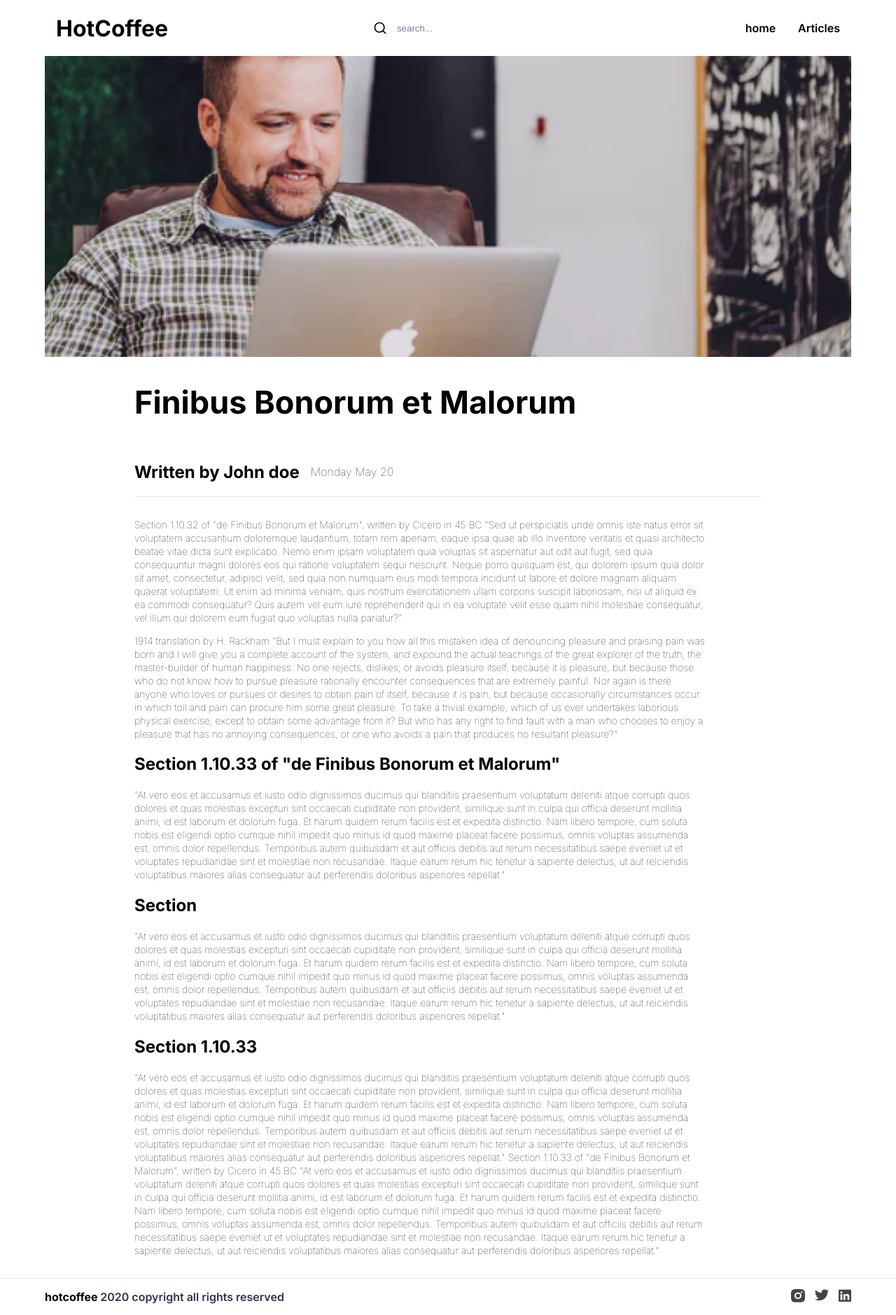
After one commit to ArcoDev/HotCofee, a PHP site: page /article.html in a window 1280 px wide. The commit adds this page. Shown: the whole page at 70% size. Run offline with PHP 8.4, Linux system fonts and the light colour scheme.

Commit message:
Maquetando seccion article y formulario de contacto

```diff
--- /dev/null
+++ b/article.html
@@ -0,0 +1,87 @@
+<!DOCTYPE html>
+<html lang="en">
+
+<head>
+    <meta charset="UTF-8">
+    <meta http-equiv="X-UA-Compatible" content="IE=edge">
+    <meta name="viewport" content="width=device-width, initial-scale=1.0">
+    <title>HotCoffee</title>
+    <link rel="stylesheet" href="assets/css/styles.css">
+</head>
+
+<body>
+    <header class="header">
+        <nav class="navbar">
+            <div class="box logo">
+                <a href="index.html">
+                    <h2>HotCoffee</h2>
+                </a>
+            </div>
+            <div class="box search">
+                <div class=" content-search">
+                    <img src="assets/icons/search.svg" alt="icon search" />
+                    <input type="search" placeholder="search...">
+                </div>
+            </div>
+            <div class="box items">
+                <ul class="links">
+                    <li><a href="#">home</a></li>
+                    <li><a href="#">Articles</a></li>
+                </ul>
+            </div>
+            <div class="box menu-mobile">
+                <img src="assets/icons/hamburguer.svg" alt="icon menu mobile">
+            </div>
+        </nav>
+    </header>
+    <section class="header-arcticle">
+        <img src="assets/img/article.png" alt="Imagen Article">
+    </section>
+    <section class="content-article">
+        <h1>Finibus Bonorum et Malorum</h1>
+        <div class="creator">
+            <h2>Written by John doe</h2>
+            <p>Monday  May 20</p>
+        </div>
+        <div class="text-article">
+            <p>Section 1.10.32 of "de Finibus Bonorum et Malorum", written by Cicero in 45 BC
+                "Sed ut perspiciatis unde omnis iste natus error sit voluptatem accusantium doloremque laudantium, totam rem aperiam, eaque ipsa quae ab illo inventore veritatis et quasi architecto beatae vitae dicta sunt explicabo. Nemo enim ipsam voluptatem quia voluptas sit aspernatur aut odit aut fugit, sed quia consequuntur magni dolores eos qui ratione voluptatem sequi nesciunt. Neque porro quisquam est, qui dolorem ipsum quia dolor sit amet, consectetur, adipisci velit, sed quia non numquam eius modi tempora incidunt ut labore et dolore magnam aliquam quaerat voluptatem. Ut enim ad minima veniam, quis nostrum exercitationem ullam corporis suscipit laboriosam, nisi ut aliquid ex ea commodi consequatur? Quis autem vel eum iure reprehenderit qui in ea voluptate velit esse quam nihil molestiae consequatur, vel illum qui dolorem eum fugiat quo voluptas nulla pariatur?"</p>
+
+                <p>1914 translation by H. Rackham
+                "But I must explain to you how all this mistaken idea of denouncing pleasure and praising pain was born and I will give you a complete account of the system, and expound the actual teachings of the great explorer of the truth, the master-builder of human happiness. No one rejects, dislikes, or avoids pleasure itself, because it is pleasure, but because those who do not know how to pursue pleasure rationally encounter consequences that are extremely painful. Nor again is there anyone who loves or pursues or desires to obtain pain of itself, because it is pain, but because occasionally circumstances occur in which toil and pain can procure him some great pleasure. To take a trivial example, which of us ever undertakes laborious physical exercise, except to obtain some advantage from it? But who has any right to find fault with a man who chooses to enjoy a pleasure that has no annoying consequences, or one who avoids a pain that produces no resultant pleasure?"</p>
+
+                <h2>Section 1.10.33 of "de Finibus Bonorum et Malorum"</h2>
+
+                <p>"At vero eos et accusamus et iusto odio dignissimos ducimus qui blanditiis praesentium voluptatum deleniti atque corrupti quos dolores et quas molestias excepturi sint occaecati cupiditate non provident, similique sunt in culpa qui officia deserunt mollitia animi, id est laborum et dolorum fuga. Et harum quidem rerum facilis est et expedita distinctio. Nam libero tempore, cum soluta nobis est eligendi optio cumque nihil impedit quo minus id quod maxime placeat facere possimus, omnis voluptas assumenda est, omnis dolor repellendus. Temporibus autem quibusdam et aut officiis debitis aut rerum necessitatibus saepe eveniet ut et voluptates repudiandae sint et molestiae non recusandae. Itaque earum rerum hic tenetur a sapiente delectus, ut aut reiciendis voluptatibus maiores alias consequatur aut perferendis doloribus asperiores repellat."</p>
+
+                <h2>Section</h2>
+
+                <p>"At vero eos et accusamus et iusto odio dignissimos ducimus qui blanditiis praesentium voluptatum deleniti atque corrupti quos dolores et quas molestias excepturi sint occaecati cupiditate non provident, similique sunt in culpa qui officia deserunt mollitia animi, id est laborum et dolorum fuga. Et harum quidem rerum facilis est et expedita distinctio. Nam libero tempore, cum soluta nobis est eligendi optio cumque nihil impedit quo minus id quod maxime placeat facere possimus, omnis voluptas assumenda est, omnis dolor repellendus. Temporibus autem quibusdam et aut officiis debitis aut rerum necessitatibus saepe eveniet ut et voluptates repudiandae sint et molestiae non recusandae. Itaque earum rerum hic tenetur a sapiente delectus, ut aut reiciendis voluptatibus maiores alias consequatur aut perferendis doloribus asperiores repellat."</p>
+
+                <h2>Section 1.10.33</h2>
+
+                <p>"At vero eos et accusamus et iusto odio dignissimos ducimus qui blanditiis praesentium voluptatum deleniti atque corrupti quos dolores et quas molestias excepturi sint occaecati cupiditate non provident, similique sunt in culpa qui officia deserunt mollitia animi, id est laborum et dolorum fuga. Et harum quidem rerum facilis est et expedita distinctio. Nam libero tempore, cum soluta nobis est eligendi optio cumque nihil impedit quo minus id quod maxime placeat facere possimus, omnis voluptas assumenda est, omnis dolor repellendus. Temporibus autem quibusdam et aut officiis debitis aut rerum necessitatibus saepe eveniet ut et voluptates repudiandae sint et molestiae non recusandae. Itaque earum rerum hic tenetur a sapiente delectus, ut aut reiciendis voluptatibus maiores alias consequatur aut perferendis doloribus asperiores repellat."
+                Section 1.10.33 of "de Finibus Bonorum et Malorum", written by Cicero in 45 BC
+                "At vero eos et accusamus et iusto odio dignissimos ducimus qui blanditiis praesentium voluptatum deleniti atque corrupti quos dolores et quas molestias excepturi sint occaecati cupiditate non provident, similique sunt in culpa qui officia deserunt mollitia animi, id est laborum et dolorum fuga. Et harum quidem rerum facilis est et expedita distinctio. Nam libero tempore, cum soluta nobis est eligendi optio cumque nihil impedit quo minus id quod maxime placeat facere possimus, omnis voluptas assumenda est, omnis dolor repellendus. Temporibus autem quibusdam et aut officiis debitis aut rerum necessitatibus saepe eveniet ut et voluptates repudiandae sint et molestiae non recusandae. Itaque earum rerum hic tenetur a sapiente delectus, ut aut reiciendis voluptatibus maiores alias consequatur aut perferendis doloribus asperiores repellat."</p>
+        </div>
+    </section>
+    <footer class="footer">
+        <div class="text-footer">
+            <h3>hotcoffee <span>2020 copyright all rights reserved</span></h3>
+        </div>
+        <div class="socials">
+            <a href="http://">
+                <img src="assets/icons/instagram.svg" alt="Instagram">
+            </a>
+            <a href="http://">
+                <img src="assets/icons/twitter.svg" alt="Twitter">
+            </a>
+            <a href="http://">
+                <img src="assets/icons/linkedin.svg" alt="Linkedin">
+            </a>
+        </div>
+    </footer>
+    <script src="assets/js/app.js"></script>
+</body>
+
+</html>
--- a/assets/css/styles.css
+++ b/assets/css/styles.css
@@ -184,6 +184,7 @@ input {
   .header .menu-mobile img {
     width: 40%;
     height: 40%;
+    z-index: 10;
   }
 }
 
@@ -817,4 +818,89 @@ input {
     padding-right: 0;
   }
 }
+
+.header-arcticle {
+  width: 100%;
+  display: -ms-grid;
+  display: grid;
+  place-items: center;
+}
+
+.header-arcticle img {
+  width: 90%;
+  height: 430px;
+  -o-object-fit: cover;
+     object-fit: cover;
+}
+
+@media screen and (max-width: 767px) {
+  .header-arcticle img {
+    width: 100%;
+    height: 145px;
+    -o-object-fit: contain;
+       object-fit: contain;
+  }
+}
+
+.content-article {
+  width: 70%;
+  margin: 0 auto;
+}
+
+@media screen and (max-width: 767px) {
+  .content-article {
+    width: 90%;
+  }
+}
+
+.content-article h1 {
+  font-size: 45px;
+}
+
+@media screen and (max-width: 767px) {
+  .content-article h1 {
+    font-size: 30px;
+  }
+}
+
+.content-article .creator {
+  display: -webkit-box;
+  display: -ms-flexbox;
+  display: flex;
+  -webkit-box-align: center;
+      -ms-flex-align: center;
+          align-items: center;
+  gap: 1rem;
+}
+
+@media screen and (max-width: 767px) {
+  .content-article .creator h2 {
+    font-size: 14px;
+  }
+}
+
+.content-article .text-article {
+  border-top: 1px solid #E8E8E8;
+  padding: 1rem 5rem 1rem 0;
+}
+
+@media screen and (max-width: 767px) {
+  .content-article .text-article {
+    padding: 1rem 2rem 1rem 0;
+  }
+  .content-article .text-article h2 {
+    font-size: 14px;
+  }
+}
+
+.content-article .text-article p {
+  font-size: 14px;
+  line-height: 19px;
+}
+
+@media screen and (max-width: 767px) {
+  .content-article .text-article p {
+    font-size: 12px;
+  }
+}
 /*# sourceMappingURL=styles.css.map */
--- a/assets/css/styles.scss
+++ b/assets/css/styles.scss
@@ -121,7 +121,6 @@ input {
 
         .box {
             width: 33.3%;
-
             @include mobile {
                 width: 50%;
             }
@@ -215,6 +214,7 @@ input {
             img {
                 width: 40%;
                 height: 40%;
+                z-index: 10;
             }
         }
     }
@@ -533,3 +533,59 @@ input {
         }
     }
 }
+
+.header-arcticle{
+    width: 100%;
+    display: grid;
+    place-items: center;
+    img{
+        width: 90%;
+        height: 430px;
+        object-fit: cover;
+        @include mobile {
+            width: 100%;
+            height:145px;
+            object-fit: contain;
+        }
+    }
+}
+.content-article{
+    width: 70%;
+    margin: 0 auto;
+    @include mobile {
+        width: 90%;
+    }
+    h1{
+        font-size: 45px;
+        @include mobile {
+            font-size: 30px;
+        }
+    }
+    .creator{
+        display: flex;
+        align-items: center;
+        gap: 1rem;
+        @include mobile {
+            h2{
+                font-size: 14px;
+            }
+        }
+    }
+    .text-article{
+        border-top: 1px solid $lineFooter;
+        padding: 1rem 5rem 1rem 0;
+        @include mobile {
+            padding: 1rem 2rem 1rem 0;
+            h2{
+                font-size: 14px;
+            }
+        }
+        p{
+            font-size: 14px;
+            line-height: 19px;
+            @include mobile {
+                font-size: 12px;
+            }
+        }
+    }
+}
```
Also changed, not shown: index.html (+14 -1 lines), assets/img/article.png (added), 1 other file.
